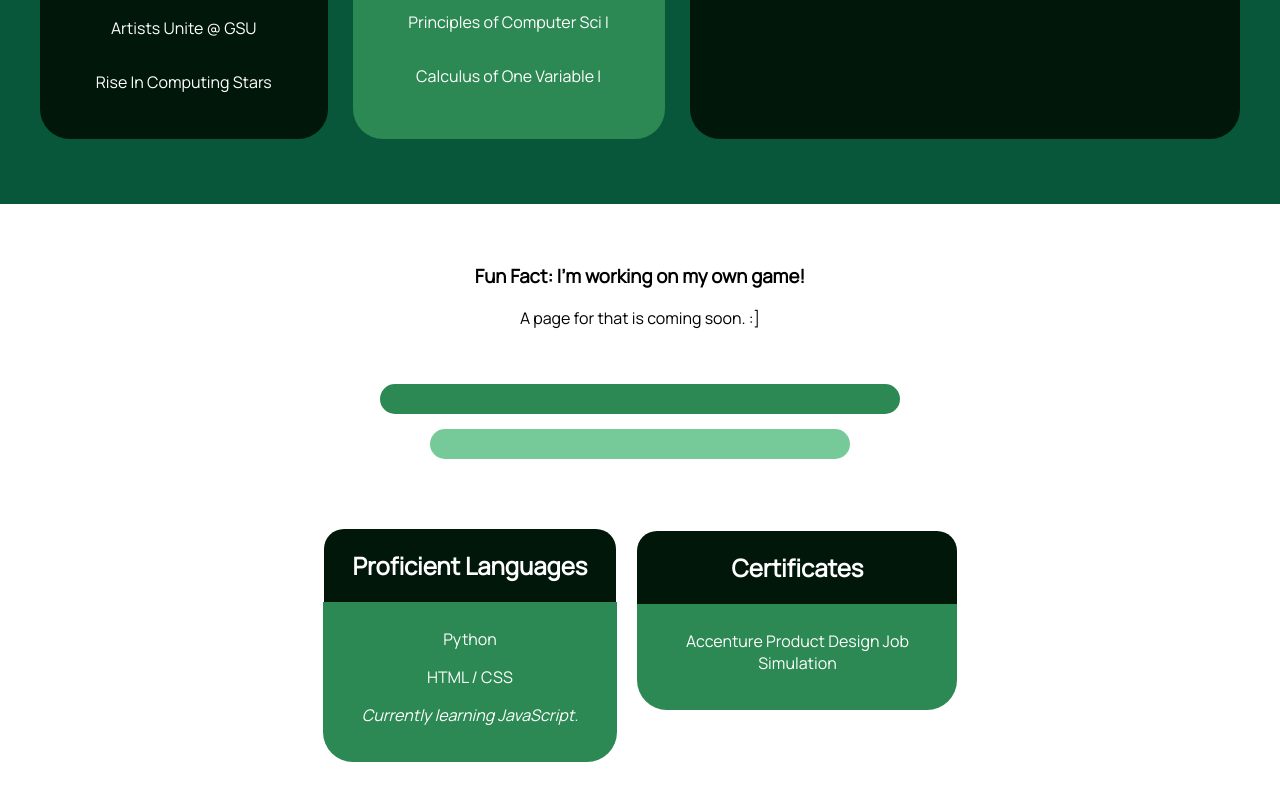
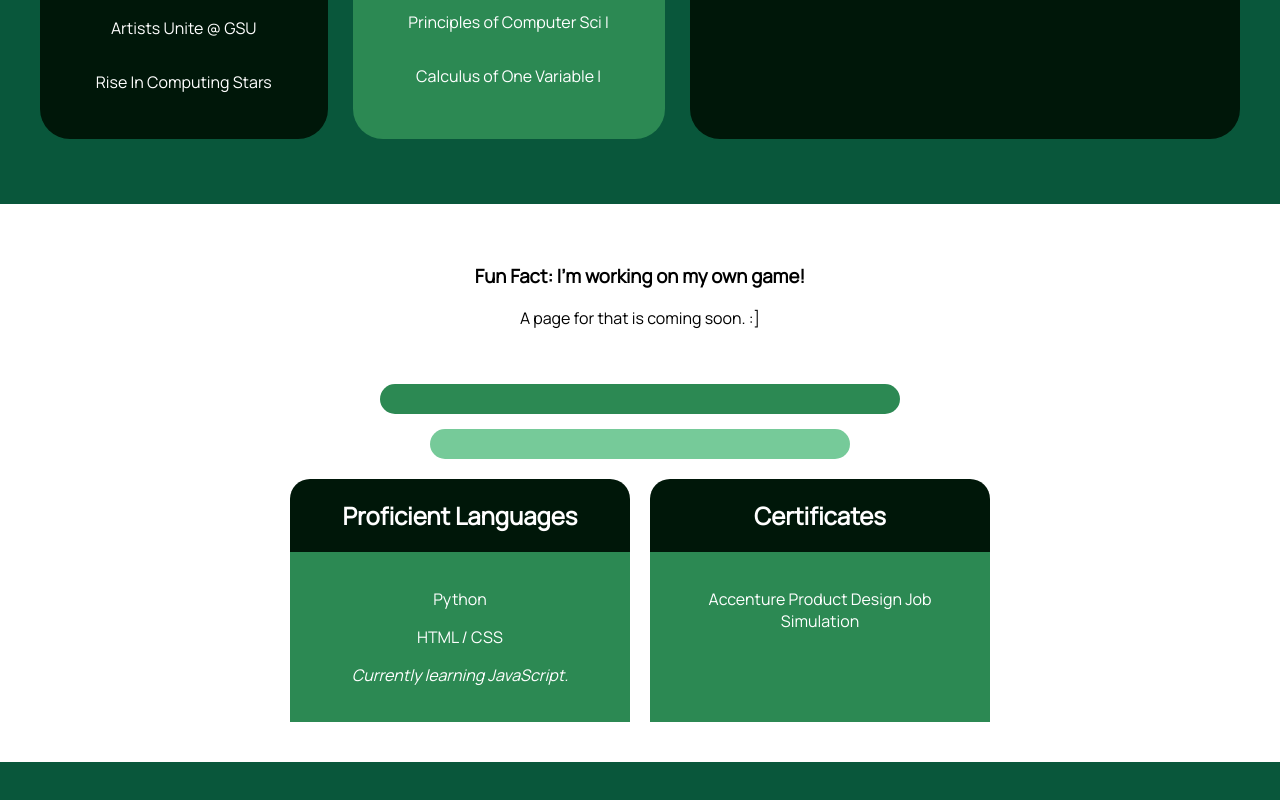
Before and after one commit to eden-amari/Portfolio, a plain HTML site: page index.html in a window 1280 px wide. Shown: the part 909-1709 px from the top of the page. After the commit the page ends 1671 px from the top, so only its background shows below. Drawn offline with Linux system fonts and the light colour scheme.

Commit message:
fixed the lower part

```diff
--- a/index.html
+++ b/index.html
@@ -70,27 +70,30 @@
         <div id="blorb2"></div>
         <div id="blorb3"></div>
 
-
-
     <div class="flex-container">
         <!-- Languages -->
         <div class="group">
-            <h2 id="black-bar-languages">Proficient Languages</h2>
+            <h2 class="black-bar">Proficient Languages</h2>
             <div class="item">
                 <p>Python</p>
                 <p>HTML / CSS</p>
                 <p><em>Currently learning JavaScript.</em></p>
             </div>
         </div>
+
         <br>
+        <div></div>
         <div class="group">
-            <h2 id="black-bar-certificates">Certificates</h2>
+            <h2 class="black-bar">Certificates</h2>
             <div class="item">
-                <p>Accenture Product Design Job Simulation</p>
+
+                <p>Accenture Product Design Job Simulation</p><br>
+                <br>
+                <br>
             </div>
         </div>
+
     </div>
 
-    </div>
 </body>
 </html>
--- a/portfolio-styles.css
+++ b/portfolio-styles.css
@@ -147,12 +147,7 @@ a:hover {
 
     }
 
-.flex-container {
-    display: flex;
-    flex-direction: column;
-    align-items: center;
-    gap: 20px;
-}
+
 
 .group {
     display: flex;
@@ -197,17 +192,6 @@ a:hover {
 
 }
 
-.black-bar {
-    background-color: #001709;
-    color: #ffffff;
-    padding: 20px;
-    border-radius: 20px 20px 0px 0px;
-    width: 90%;
-    margin: 50px auto -10px auto;
-    overflow: hidden;
-    text-overflow: ellipsis;
-}
-
 /* ---------------------------------------------------------------------- */
 #blorb2 {
     background-color: #2c8953;
@@ -250,26 +234,36 @@ a:hover {
         justify-content: center;
     }
 }
+.flex-container {
+    display: flex;
+    justify-content: center;
+    gap: 20px;
+}
 
-#black-bar-languages {
-    background-color: #001709;
-    color: #ffffff;
-    padding: 20px;
-    border-radius: 20px 20px 0px 0px;
-    width: 92%;
-    margin: 50px 0px -10px;
+.group {
+    flex: 1; /* Each group takes equal space */
+    display: flex;
+    flex-direction: column;
+    align-items: center;
+}
+
+.item, .black-bar {
+ /* Apply the background color to both */
+    border-radius: 0; /* Remove border-radius */
+    padding: 20px; /* Remove padding */
+    color: white;
+    width: 100%; /* Set width to 100% */
+    flex: 1; /* Make both items and black bars take up equal space */
+}
+
+/* .item {
+    padding: 0px;
+} */
+.black-bar {
+    border-radius: 20px 20px 0 0; /* Add border-radius only to the top */
+    margin: 0; /* Remove margin to touch the items */
     overflow: hidden;
     text-overflow: ellipsis;
+    margin-bottom: -10px; /* Remove bottom margin */
+    background-color: #001709
 }
-
-
-#black-bar-certificates {
-    background-color: #001709;
-    color: #ffffff;
-    padding: 20px;
-    border-radius: 20px 20px 0px 0px;
-    width: 93.35%;
-    margin: 0px 0px -10px;
-    overflow: hidden;
-    text-overflow: ellipsis;
-}
```
